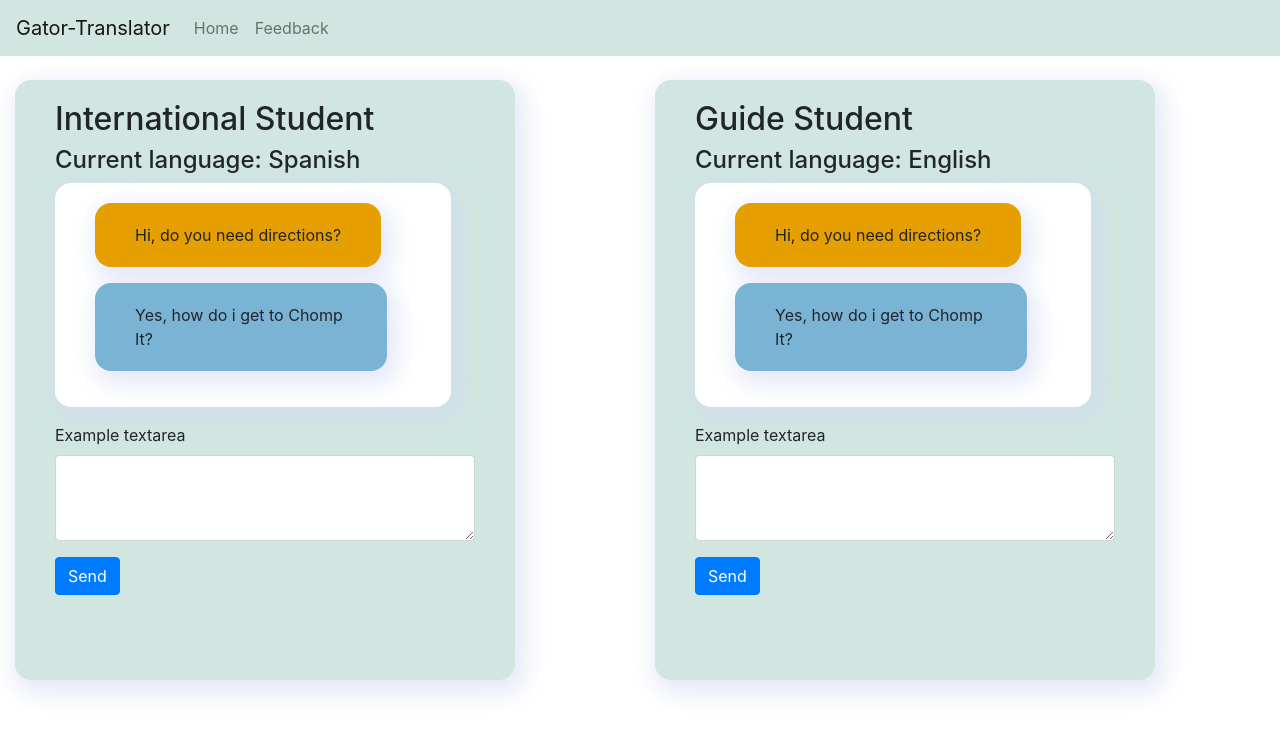
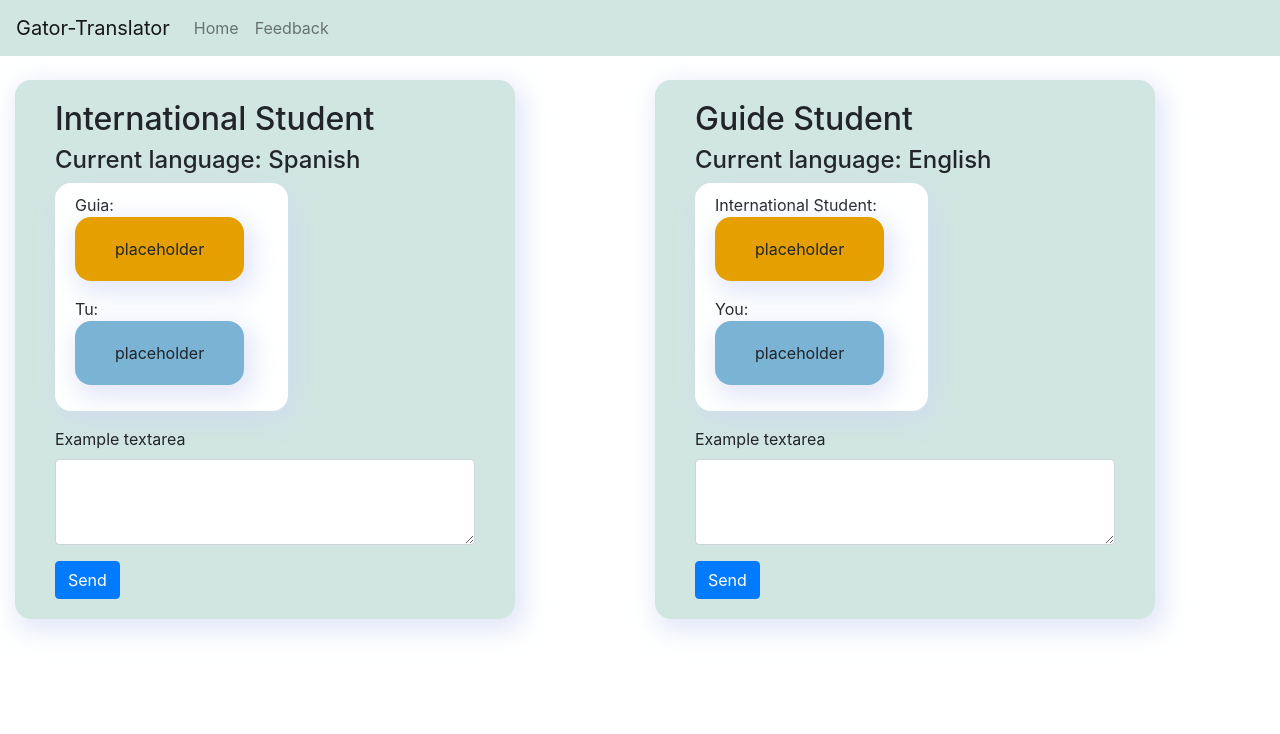
Before and after one commit to zayra-rojo/gator-translator, a React (Create React App) app in the folder client/: page / in a window 1280 px wide. Shown: the top 734 px of the page. Built offline with nearby package versions, Linux system fonts and the light colour scheme.

Commit message:
users can now chat with each other and their messages are translated and dispalyed correctly

```diff
--- a/client/src/components/BackgroundCard.js
+++ b/client/src/components/BackgroundCard.js
@@ -10,7 +10,7 @@ import "./styles.css";
 
 const figureStyleBackground = {
   width: "500px",
-  height: "600px",
+  // height: "600px",
   borderRadius: "16px",
   marginRight: "24px",
   padding: "20px 40px",
@@ -22,7 +22,7 @@ const figureStyleChat = {
   // height: "600px",
   borderRadius: "16px",
   marginRight: "24px",
-  padding: "20px 40px",
+  padding: "10px 20px",
   boxShadow: "5px 8px 24px 5px rgba(208, 216, 243, 0.6)",
   backgroundColor: "white",
 };
@@ -31,9 +31,64 @@ let internationalCardContent = "Yes, how do i get to Chomp It?";
 
 function BackgroundCard(props) {
   const [message, setMessage] = useState();
-  const [translation, setTranslation] = useState();
+  const [translation, setTranslation] = useState(props.translatedText);
+
   const setField = (value) => {
     setMessage(value);
+  };
+
+  const setTextBubbles = () => {
+    if (props.user == "International") {
+      return (
+        <>
+          <div>{props.user == "International" ? "Guia:" : "You:"}</div>
+
+          <DialogueCard
+            user="Guide"
+            content={
+              props.translatedTextGuide
+                ? props.translatedTextGuide
+                : "placeholder"
+            }
+          />
+          <div>{props.user == "International" ? "Tu:" : "You:"}</div>
+          <DialogueCard
+            user="International"
+            content={
+              props.translatedTextInternational
+                ? props.translatedTextInternational
+                : "placeholder"
+            }
+          />
+        </>
+      );
+    } else {
+      return (
+        <>
+          <div>
+            {props.user == "International" ? "Guia:" : "International Student:"}
+          </div>
+
+          <DialogueCard
+            user="Guide"
+            content={
+              props.translatedTextInternational
+                ? props.translatedTextInternational
+                : "placeholder"
+            }
+          />
+          <div>{props.user == "International" ? "Tu:" : "You:"}</div>
+          <DialogueCard
+            user="International"
+            content={
+              props.translatedTextGuide
+                ? props.translatedTextGuide
+                : "placeholder"
+            }
+          />
+        </>
+      );
+    }
   };
 
   return (
@@ -43,13 +98,7 @@ function BackgroundCard(props) {
         Current language:{" "}
         {props.user == "International" ? "Spanish" : "English"}
       </h4>
-      <Figure style={figureStyleChat}>
-        <DialogueCard user="guide" content={guideCardContent} />
-        <DialogueCard
-          user="international"
-          content={message ? message : internationalCardContent}
-        />
-      </Figure>
+      <Figure style={figureStyleChat}>{setTextBubbles()}</Figure>
       <Form>
         <Form.Group controlId="exampleForm.ControlTextarea1">
           <Form.Label>Example textarea</Form.Label>
--- a/client/src/components/DialogueCard.js
+++ b/client/src/components/DialogueCard.js
@@ -28,7 +28,7 @@ function DialogueCard({ user, content }) {
   return (
     <Figure
       style={
-        user == "international" ? figureStyleInternational : figureStyleGuide
+        user == "International" ? figureStyleInternational : figureStyleGuide
       }
     >
       <div>{content}</div>
--- a/client/src/components/Homepage.js
+++ b/client/src/components/Homepage.js
@@ -9,7 +9,11 @@ import BackgroundCard from "./BackgroundCard";
 
 function Homepage() {
   const [messageToTranslate, setMessageToTranslate] = useState();
-  const [translatedMessage, setTranslatedMessage] = useState();
+  const [
+    translatedMessageInternational,
+    setTranslatedMessageInternational,
+  ] = useState();
+  const [translatedMessageGuide, setTranslatedMessageGuide] = useState();
 
   async function handleTranslationRequestInternational(evt) {
     evt.preventDefault();
@@ -28,7 +32,7 @@ function Homepage() {
           "inside Homepage, inside axios.get.then() callback, printing response..."
         );
         console.log("response.data=", response.data);
-        setTranslatedMessage(response.data);
+        setTranslatedMessageInternational(response.data);
       })
       .catch((error) => {
         console.log("error in axios call! printing error...", error);
@@ -51,7 +55,7 @@ function Homepage() {
           "inside Homepage, inside axios.get.then() callback, printing response..."
         );
         console.log("response.data=", response.data);
-        setTranslatedMessage(response.data);
+        setTranslatedMessageGuide(response.data);
       })
       .catch((error) => {
         console.log("error in axios call! printing error...", error);
@@ -71,7 +75,8 @@ function Homepage() {
             user="International"
             onTranslateRequest={handleTranslationRequestInternational}
             onNewText={handleOnNewText}
-            translatedText={translatedMessage}
+            translatedTextInternational={translatedMessageInternational}
+            translatedTextGuide={translatedMessageGuide}
           />
         </Col>
         <Col>
@@ -80,7 +85,8 @@ function Homepage() {
             user="Guide"
             onTranslateRequest={handleTranslationRequestGuide}
             onNewText={handleOnNewText}
-            translatedText={translatedMessage}
+            translatedTextGuide={translatedMessageGuide}
+            translatedTextInternational={translatedMessageInternational}
           />
         </Col>
       </Row>
```
